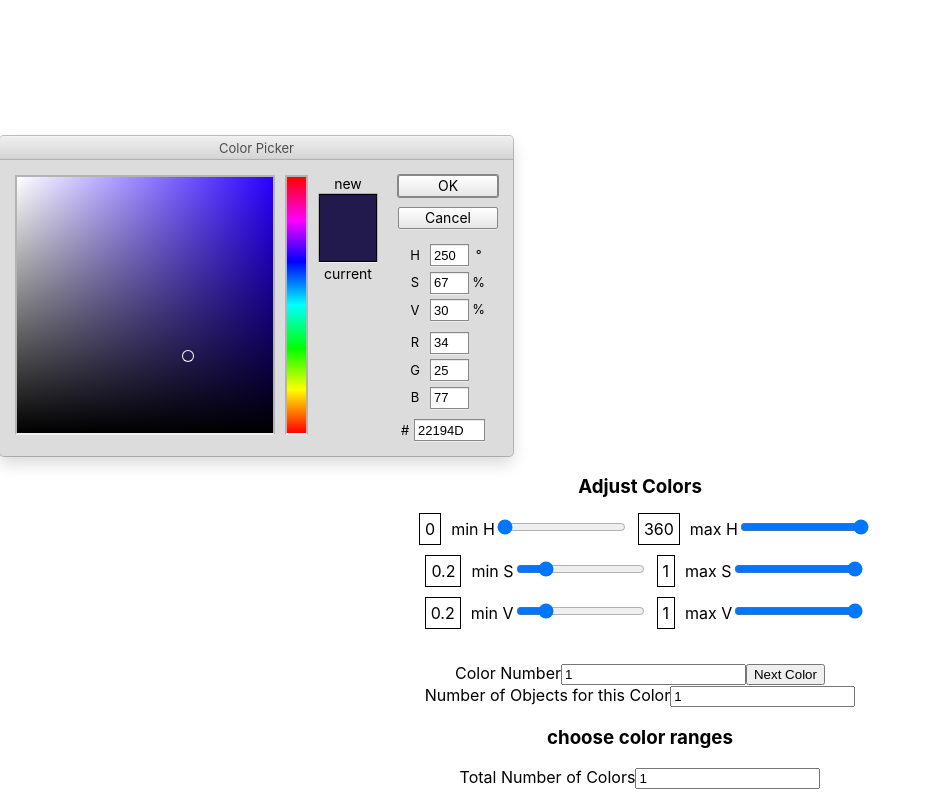
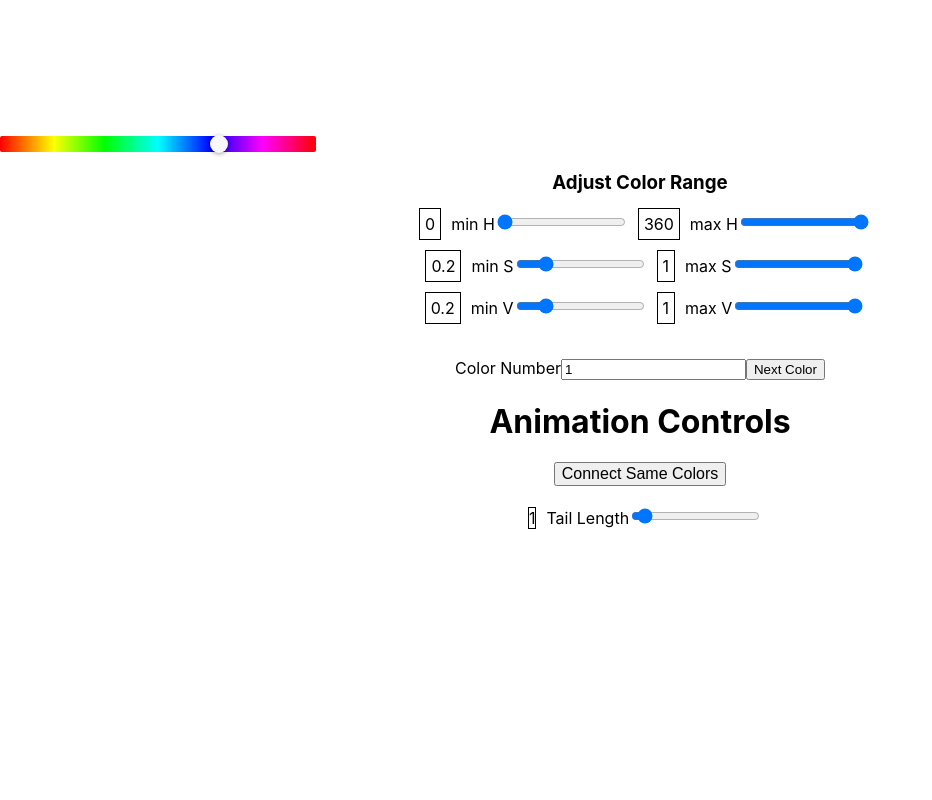
Before and after one commit to ianboru/juggle-tracker-js, a React (Create React App) app: page / in a window 1280 px wide. Shown: the part 300-1100 px from the top of the page, without its empty margins (0-932 px from the left). After the commit the page ends 848 px from the top, so only its background shows below. Built offline with nearby package versions, Linux system fonts and the light colour scheme; no server answers.

Commit message:
switched to hue picker instead of hsv

```diff
--- a/src/App.js
+++ b/src/App.js
@@ -5,7 +5,7 @@ import utils from './utils'
 import Recorder from './recorder'
 import store from "./store"
 import { observer } from "mobx-react"
-import { PhotoshopPicker } from 'react-color';
+import { HuePicker } from 'react-color';
 
 const scoreThreshold = .5
 
@@ -207,6 +207,7 @@ class App extends Component {
             context.beginPath();
             context.moveTo(curBallX, curBallY)
             context.lineTo(nextBallX, nextBallY)
+            console.log(utils.calculateCurrentHSVString(ballColors, 1))
             context.strokeStyle = utils.calculateCurrentHSVString(ballColors, 1);
             context.lineWidth = 4;
             context.stroke();
@@ -496,10 +497,11 @@ class App extends Component {
     console.log(this.state.canvasStream)
     if(!this.state.canvasStream){
       alert('video not running');
-          console.error('Exception while creating MediaRecorder:');
+      console.error('Exception while creating MediaRecorder:');
+      return
     }
     try {
-      mediaRecorder = new MediaRecorder(this.stafte.canvasStream, options);
+      mediaRecorder = new MediaRecorder(this.state.canvasStream, options);
     } catch (e0) {
       console.log('Unable to create MediaRecorder with options Object: ', e0);
       try {
@@ -582,7 +584,7 @@ class App extends Component {
     const sliders =
         this.state.calibrating ?
         <div className="sliders">
-          <h3>Adjust Colors</h3>
+          <h3>Adjust Color Range</h3>
           <span style={{"margin": "10px", "padding": "5px","border": "1px solid black"}}>{this.state.lh}</span><label>min H</label><input name="lh" type="range" min={0} max={360} step={1} value={this.state.lh} onChange={this.handleHSVSliderChange}/>
           <span style={{"margin": "10px", "padding": "5px","border": "1px solid black"}}>{this.state.hh}</span><label>max H</label><input name="hh" type="range" min={0} max={360} step={1} value={this.state.hh} onChange={this.handleHSVSliderChange}/>
           <br/>
@@ -607,25 +609,21 @@ class App extends Component {
         <br/>
 
         <canvas ref={ref => this.canvasOutput = ref}  className="center-block" id="canvasOutput" width={320} height={240}></canvas>
+        <video hidden={true} ref={ref => this.recordedVideo = ref} id="recorded" playsInline ></video>
+
         <br/>
-          <PhotoshopPicker
+          <HuePicker
             style={{'margin':'0 auto'}}
             color={ this.state.pickedColor }
             onChangeComplete={ this.handleChangeComplete }
           />
-        <video hidden={true} ref={ref => this.recordedVideo = ref} id="recorded" playsInline ></video>
         {sliders}
 
         <br/>
         <br/>
-
         <label>Color Number</label><input type="input" value={this.state.colorNum} onChange={this.handleColorNum}/>
         <button onClick={this.nextColor}>Next Color</button>
-        <br/>
-        <label>Number of Objects for this Color</label><input type="number" value={this.state.numObjects} onChange={this.handleNumObjects}/>
-        <br/>
-        <h3>choose color ranges</h3>
-        <label>Total Number of Colors</label><input type="number" value={this.state.totalNumColors} onChange={this.handleTotalNumColors}/>
+
 
 
 
--- a/src/utils.js
+++ b/src/utils.js
@@ -45,10 +45,7 @@ function RGBtoHSV(r, g, b) {
     return [h,s,v];
 }
 function calculateCurrentHSVString(ballColorRange,opacity){
-    const h = this.mean(ballColorRange['lh'],ballColorRange['hh'])
-    const s = this.mean(ballColorRange['ls'],ballColorRange['hs'])
-    const v = this.mean(ballColorRange['lv'],ballColorRange['hv'])
-    return "hsv(" + h + "," + s + "," + v + ","+opacity+")"
+    return "hsv(" + ballColorRange['hh'] + "," + ballColorRange['hs'] + "," + ballColorRange['hv'] + ","+opacity+")"
 }
 function calculateCurrentHSV(ballColorRange,opacity){
     return "hsv(" + ballColorRange['hh'] + "," + ballColorRange['hs'] + "," + ballColorRange['hv'] + ","+opacity+")"
```
